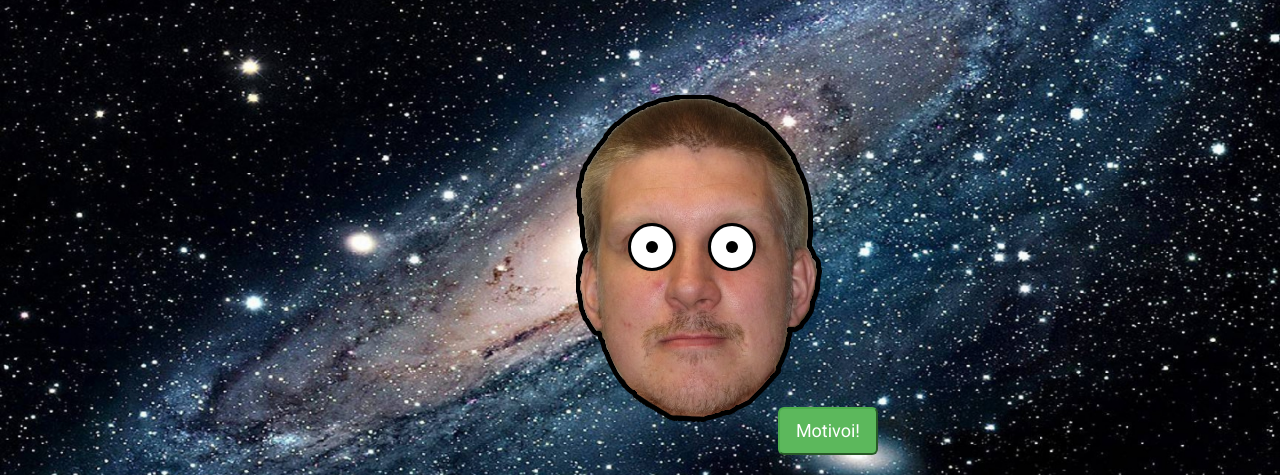
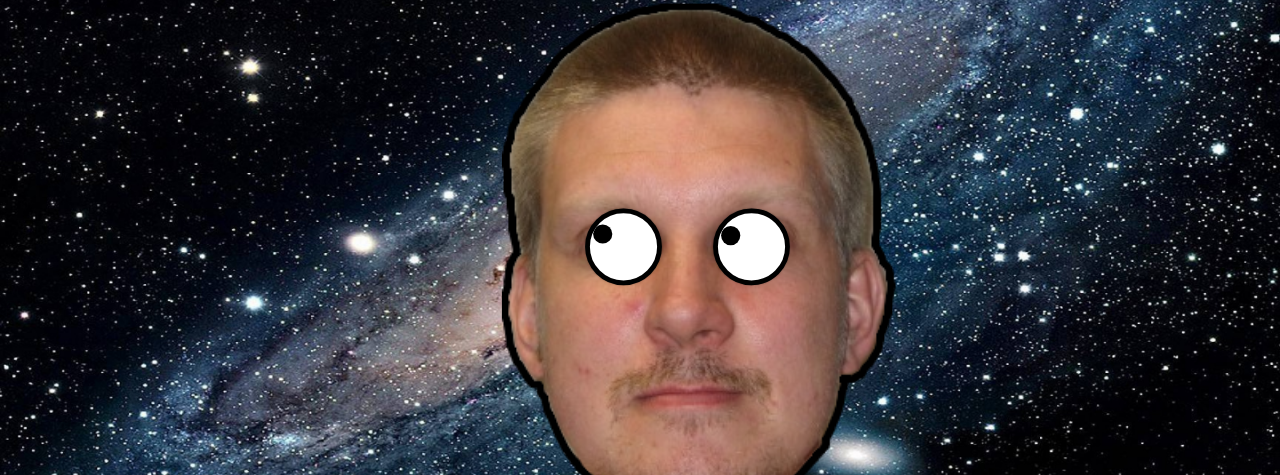
Before and after one commit to melonmanchan/motivaationarsu, a plain HTML site: page index.html in a window 1280 px wide. Shown: the part 147-622 px from the top of the page. Drawn offline with nearby package versions, Linux system fonts and the light colour scheme.

Commit message:
Update motivaationarsu.css

```diff
--- a/css/motivaationarsu.css
+++ b/css/motivaationarsu.css
@@ -16,6 +16,7 @@ body {
     margin: auto;
     margin-top: 15%;
     margin-left: 45% ;
+    transform: scale(1.6);
 }
 
 
```
